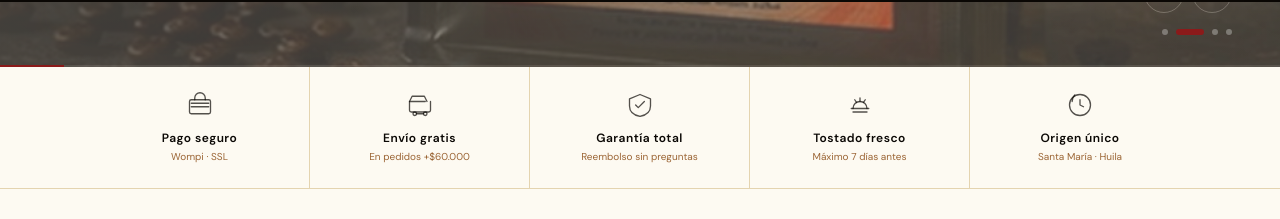
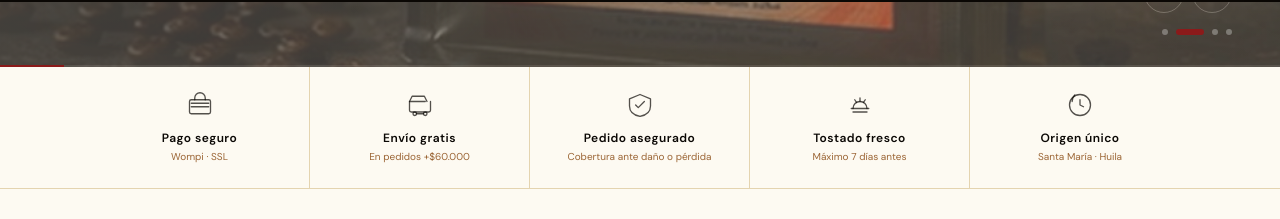
Before and after one commit to fmendezind-create/maximilien-coffee-web, a Next.js app: page / in a window 1280 px wide. Shown: the part 798-1017 px from the top of the page. Built offline with nearby package versions, Linux system fonts and the light colour scheme.

Commit message:
Add files via upload

```diff
--- a/src/components/home/trust-bar.tsx
+++ b/src/components/home/trust-bar.tsx
@@ -36,8 +36,8 @@ export function TrustBar() {
               <path d="M11 16l3 3 7-7" stroke="currentColor" strokeWidth="1.5" strokeLinecap="round" strokeLinejoin="round"/>
             </svg>
           }
-          text="Garantía total"
-          sub="Reembolso sin preguntas"
+          text="Pedido asegurado"
+          sub="Cobertura ante daño o pérdida"
         />
 
         <TrustItem
```
